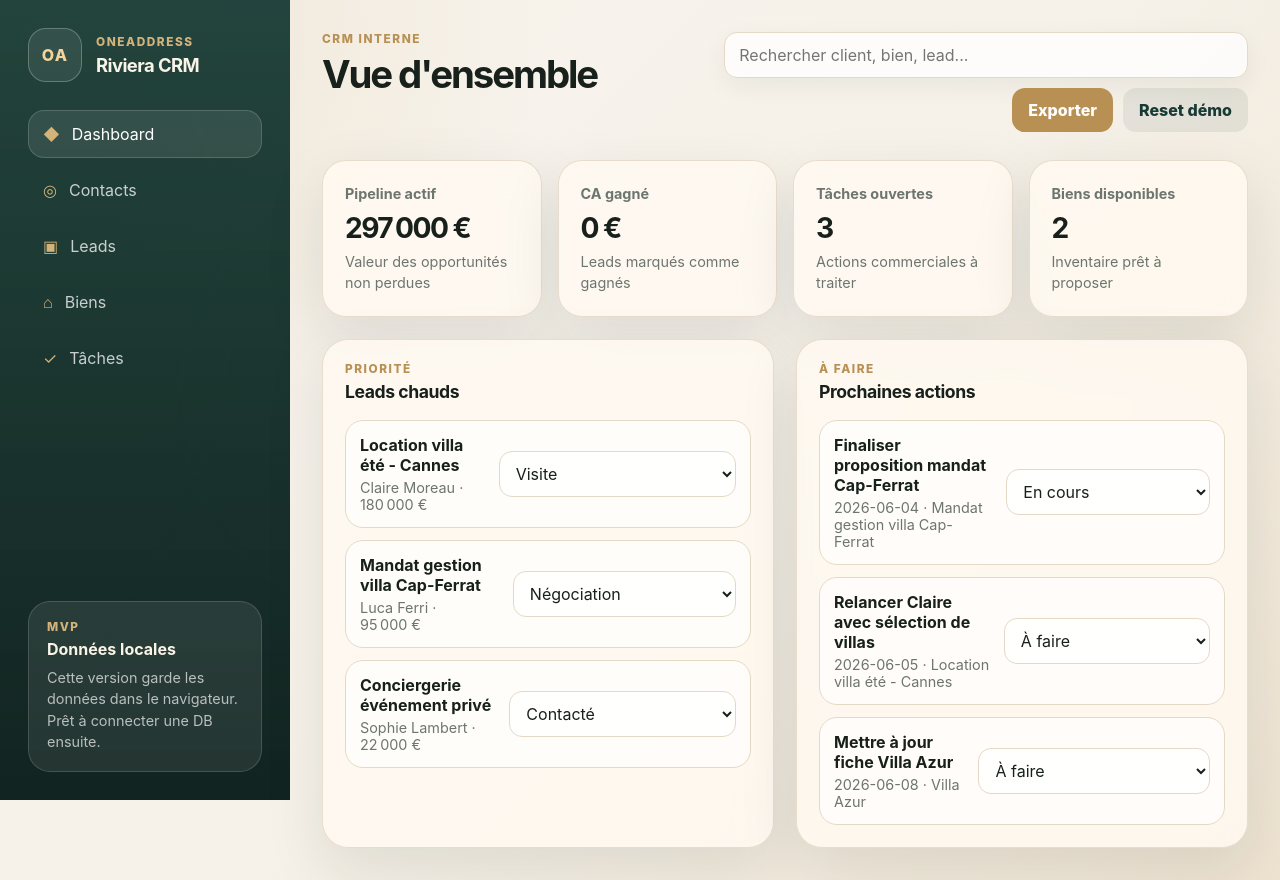
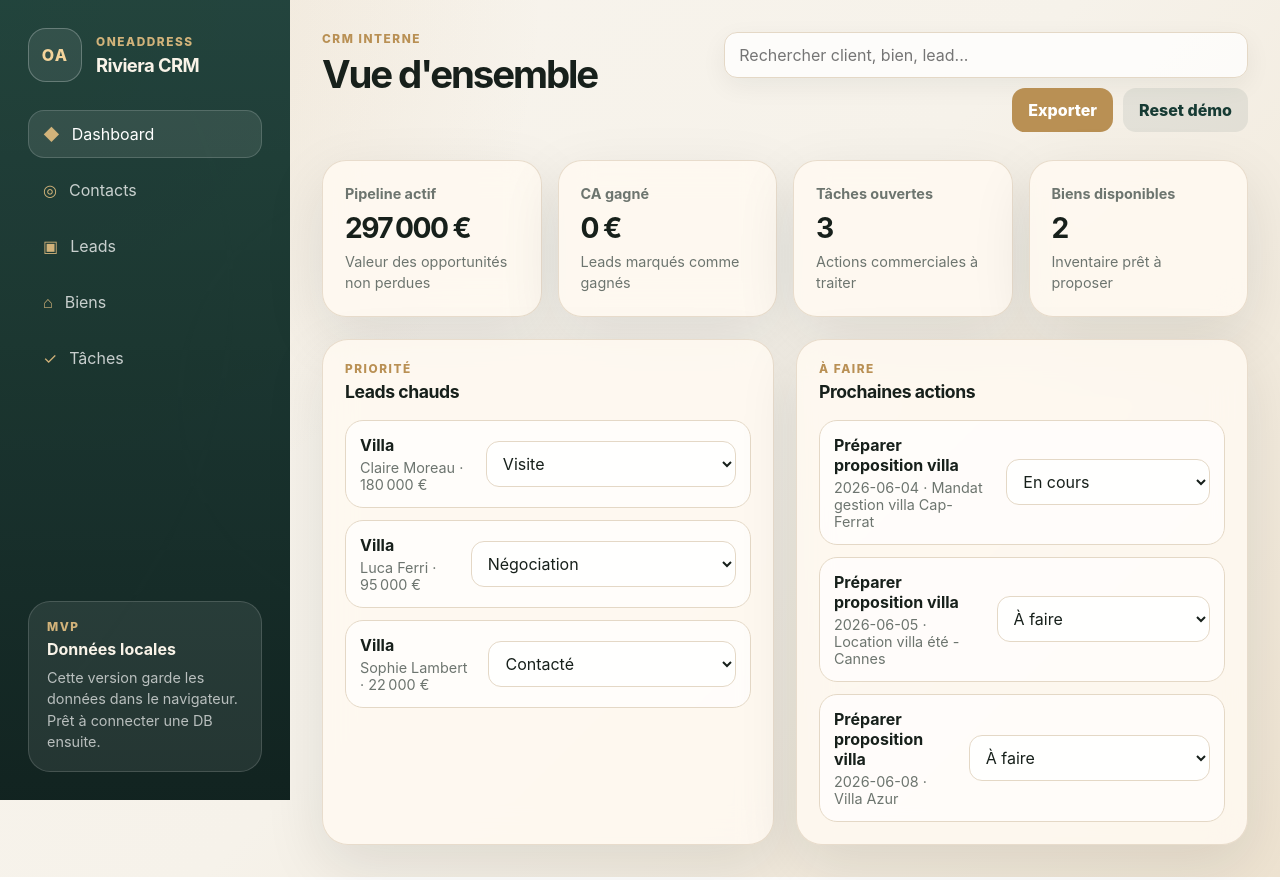
Before and after one commit to Matteo502/oneaddress-riviera-crm, a Next.js app: page / in a window 1280 px wide. Built offline with nearby package versions, Linux system fonts and the light colour scheme.

Commit message:
Update leads category and contact selection

```diff
--- a/components/CRMApp.tsx
+++ b/components/CRMApp.tsx
@@ -85,7 +85,7 @@ export default function CRMApp() {
   }, [data.contacts, query]);
 
   const filteredLeads = useMemo(() => {
-    return data.leads.filter((lead) => searchMatch(query, [lead.title, lead.contactName, lead.status, lead.nextAction]));
+    return data.leads.filter((lead) => searchMatch(query, [lead.category, lead.contactName, lead.status, lead.nextAction]));
   }, [data.leads, query]);
 
   const filteredProperties = useMemo(() => {
@@ -143,7 +143,7 @@ export default function CRMApp() {
     const form = new FormData(event.currentTarget);
     const lead: Lead = {
       id: makeId("l"),
-      title: String(form.get("title") ?? "").trim(),
+      category: String(form.get("category") ?? "Villa") as Lead["category"],
       contactName: String(form.get("contactName") ?? "").trim(),
       status: String(form.get("status") ?? "Nouveau") as LeadStatus,
       value: safeNumber(form.get("value")),
@@ -151,7 +151,7 @@ export default function CRMApp() {
       nextAction: String(form.get("nextAction") ?? "").trim(),
       dueDate: String(form.get("dueDate") ?? "")
     };
-    if (!lead.title) return notify("Ajoutez au minimum un titre de lead.", "warning");
+    if (!lead.contactName) return notify("Sélectionnez un contact pour ce lead.", "warning");
     setData((current) => ({ ...current, leads: [lead, ...current.leads] }));
     event.currentTarget.reset();
     notify("Lead ajouté au pipeline.");
@@ -287,7 +287,7 @@ export default function CRMApp() {
         )}
 
         {activeTab === "leads" && (
-          <LeadsView leads={filteredLeads} onAdd={addLead} onStatusChange={updateLeadStatus} onDelete={deleteLead} />
+          <LeadsView leads={filteredLeads} contacts={data.contacts} onAdd={addLead} onStatusChange={updateLeadStatus} onDelete={deleteLead} />
         )}
 
         {activeTab === "properties" && (
@@ -365,7 +365,7 @@ function Dashboard({
             {hotLeads.map((lead) => (
               <article className="mini-row" key={lead.id}>
                 <div>
-                  <strong>{lead.title}</strong>
+                  <strong>{lead.category}</strong>
                   <span>{lead.contactName} · {currency.format(lead.value)}</span>
                 </div>
                 <select value={lead.status} onChange={(event) => onLeadStatusChange(lead.id, event.target.value as LeadStatus)}>
@@ -481,11 +481,13 @@ function ContactsView({ contacts, onAdd, onDelete }: { contacts: Contact[]; onAd
 
 function LeadsView({
   leads,
+  contacts,
   onAdd,
   onStatusChange,
   onDelete
 }: {
   leads: Lead[];
+  contacts: Contact[];
   onAdd: (event: React.FormEvent<HTMLFormElement>) => void;
   onStatusChange: (id: string, status: LeadStatus) => void;
   onDelete: (id: string) => void;
@@ -498,8 +500,25 @@ function LeadsView({
           <h3>Ajouter un lead</h3>
         </div>
         <form className="form-grid compact" onSubmit={onAdd}>
-          <label>Titre<input name="title" placeholder="Location villa été" /></label>
-          <label>Contact<input name="contactName" placeholder="Nom du client" /></label>
+          <label>Catégorie
+            <select name="category" defaultValue="Villa">
+              <option value="Villa">Villa</option>
+              <option value="Voiture">Voiture</option>
+              <option value="Bateau">Bateau</option>
+            </select>
+          </label>
+
+          <label>Contact
+            <select name="contactName" required>
+              <option value="">Sélectionner un contact</option>
+              {contacts.map((contact) => (
+                <option key={contact.id} value={contact.name}>
+                  {contact.name}
+                </option>
+              ))}
+            </select>
+          </label>
+
           <label>Statut<select name="status">{leadStatuses.map((status) => <option key={status}>{status}</option>)}</select></label>
           <label>Valeur<input name="value" type="number" min="0" placeholder="180000" /></label>
           <label>Priorité<select name="priority"><option>Basse</option><option>Moyenne</option><option>Haute</option></select></label>
@@ -525,7 +544,7 @@ function LeadsView({
                       <Badge>{lead.priority}</Badge>
                       <button className="icon-button" onClick={() => onDelete(lead.id)} aria-label="Supprimer">×</button>
                     </div>
-                    <strong>{lead.title}</strong>
+                    <strong>{lead.category}</strong>
                     <span>{lead.contactName}</span>
                     <p>{lead.nextAction || "Aucune prochaine action"}</p>
                     <div className="lead-footer">
@@ -545,6 +564,7 @@ function LeadsView({
     </div>
   );
 }
+
 
 function PropertiesView({ properties, onAdd, onDelete }: { properties: Property[]; onAdd: (event: React.FormEvent<HTMLFormElement>) => void; onDelete: (id: string) => void }) {
   return (
@@ -636,7 +656,13 @@ function TasksView({
         <p className="eyebrow">Nouveau</p>
         <h3>Ajouter une tâche</h3>
         <form className="form-grid" onSubmit={onAdd}>
-          <label>Titre<input name="title" placeholder="Relancer client" /></label>
+          <label>Catégorie
+            <select name="category" defaultValue="Villa">
+              <option value="Villa">Villa</option>
+              <option value="Voiture">Voiture</option>
+              <option value="Bateau">Bateau</option>
+            </select>
+          </label>
           <label>Responsable<input name="owner" placeholder="Matteo" defaultValue="Matteo" /></label>
           <label>Statut<select name="status">{taskStatuses.map((status) => <option key={status}>{status}</option>)}</select></label>
           <label>Échéance<input name="dueDate" type="date" /></label>
--- a/lib/seed.ts
+++ b/lib/seed.ts
@@ -45,7 +45,7 @@ export const seedData: CRMData = {
   leads: [
     {
       id: "l-001",
-      title: "Location villa été - Cannes",
+      category: "Villa",
       contactName: "Claire Moreau",
       status: "Visite",
       value: 180000,
@@ -55,7 +55,7 @@ export const seedData: CRMData = {
     },
     {
       id: "l-002",
-      title: "Mandat gestion villa Cap-Ferrat",
+      category: "Villa",
       contactName: "Luca Ferri",
       status: "Négociation",
       value: 95000,
@@ -65,7 +65,7 @@ export const seedData: CRMData = {
     },
     {
       id: "l-003",
-      title: "Conciergerie événement privé",
+      category: "Villa",
       contactName: "Sophie Lambert",
       status: "Contacté",
       value: 22000,
@@ -112,7 +112,7 @@ export const seedData: CRMData = {
   tasks: [
     {
       id: "t-001",
-      title: "Relancer Claire avec sélection de villas",
+      title: "Préparer proposition villa",
       owner: "Matteo",
       status: "À faire",
       dueDate: "2026-06-05",
@@ -120,7 +120,7 @@ export const seedData: CRMData = {
     },
     {
       id: "t-002",
-      title: "Finaliser proposition mandat Cap-Ferrat",
+      title: "Préparer proposition villa",
       owner: "Matteo",
       status: "En cours",
       dueDate: "2026-06-04",
@@ -128,7 +128,7 @@ export const seedData: CRMData = {
     },
     {
       id: "t-003",
-      title: "Mettre à jour fiche Villa Azur",
+      title: "Préparer proposition villa",
       owner: "Admin",
       status: "À faire",
       dueDate: "2026-06-08",
--- a/lib/types.ts
+++ b/lib/types.ts
@@ -19,7 +19,7 @@ export type Contact = {
 
 export type Lead = {
   id: string;
-  title: string;
+  category: "Villa" | "Voiture" | "Bateau";
   contactName: string;
   status: LeadStatus;
   value: number;
```
